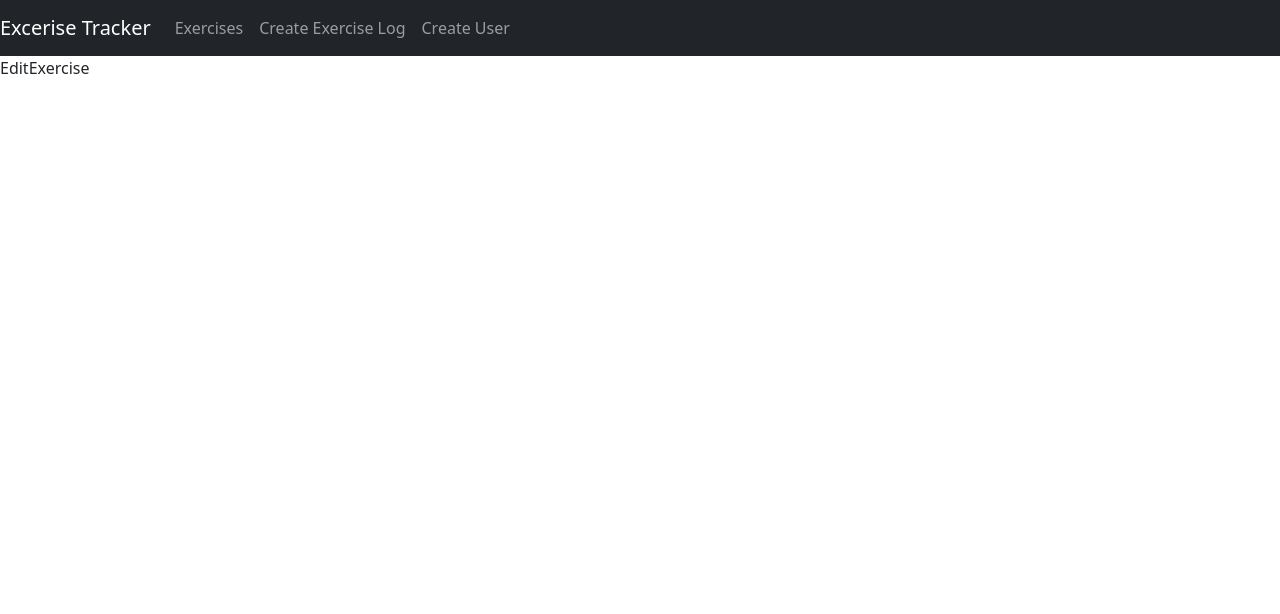
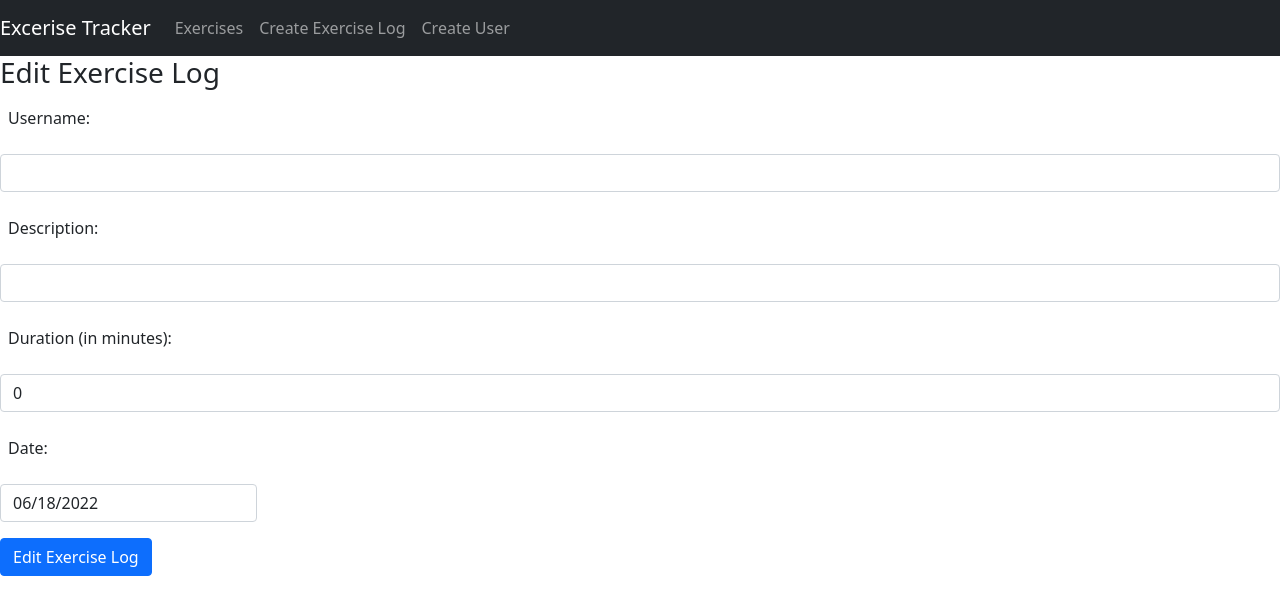
Before and after one commit to karananeja/exercise-tracker, a React (Create React App) app: page /edit/1 in a window 1280 px wide. Shown: the top 614 px of the page. Built offline with nearby package versions, Linux system fonts and the light colour scheme; no server answers; the HTML template or start-up script is replaced by a standard one.

Commit message:
editExercise component

```diff
--- a/src/components/EditExercise.js
+++ b/src/components/EditExercise.js
@@ -1,7 +1,115 @@
-import React from 'react';
+import React, { useEffect, useState } from 'react';
+import axios from 'axios';
+import { useParams } from 'react-router-dom';
+import DatePicker from 'react-datepicker';
+import 'react-datepicker/dist/react-datepicker.css';
 
 const EditExercise = () => {
-  return <div>EditExercise</div>;
+  const [username, setUsername] = useState('');
+  const [description, setDescription] = useState('');
+  const [duration, setDuration] = useState(0);
+  const [date, setDate] = useState(new Date());
+  const { id } = useParams();
+
+  useEffect(() => {
+    axios
+      .get('http://localhost:5000/exercises/' + id)
+      .then((res) => {
+        setUsername(res.data.username);
+        setDescription(res.data.description);
+        setDuration(res.data.duration);
+        setDate(new Date(res.data.date));
+      })
+      .catch((err) => console.log(err));
+  }, []);
+
+  const onChangeUsername = (e) => {
+    setUsername(e.target.value);
+  };
+
+  const onChangeDescription = (e) => {
+    setDescription(e.target.value);
+  };
+
+  const onChangeDuration = (e) => {
+    setDuration(e.target.value);
+  };
+
+  const onChangeDate = (date) => {
+    setDate(date);
+  };
+
+  const onSubmit = (e) => {
+    e.preventDefault();
+
+    const exercise = {
+      username: username,
+      description: description,
+      duration: duration,
+      date: date,
+    };
+
+    axios
+      .post('http://localhost:5000/exercises/update/' + id, exercise)
+      .then((res) => console.log(res.data));
+
+    window.location = '/';
+  };
+
+  return (
+    <div>
+      <h3>Edit Exercise Log</h3>
+      <form onSubmit={onSubmit}>
+        <div className='form-group'>
+          <label className='p-2'>Username: </label>
+          <input
+            type='text'
+            required
+            className='form-control mt-3 mb-3'
+            value={username}
+            onChange={(e) => onChangeUsername(e)}
+          ></input>
+        </div>
+        <div className='form-group'>
+          <label className='p-2'>Description: </label>
+          <input
+            type='text'
+            required
+            className='form-control mt-3 mb-3'
+            value={description}
+            onChange={(e) => onChangeDescription(e)}
+          />
+        </div>
+        <div className='form-group'>
+          <label className='p-2'>Duration (in minutes): </label>
+          <input
+            type='text'
+            required
+            className='form-control mt-3 mb-3'
+            value={duration}
+            onChange={(e) => onChangeDuration(e)}
+          />
+        </div>
+        <div className='form-group'>
+          <label className='p-2'>Date: </label>
+          <div>
+            <DatePicker
+              className='form-control mt-3 mb-3'
+              selected={date}
+              onChange={(date) => onChangeDate(date)}
+            />
+          </div>
+        </div>
+        <div className='form-group'>
+          <input
+            type='submit'
+            value='Edit Exercise Log'
+            className='btn btn-primary'
+          />
+        </div>
+      </form>
+    </div>
+  );
 };
 
 export default EditExercise;
```
